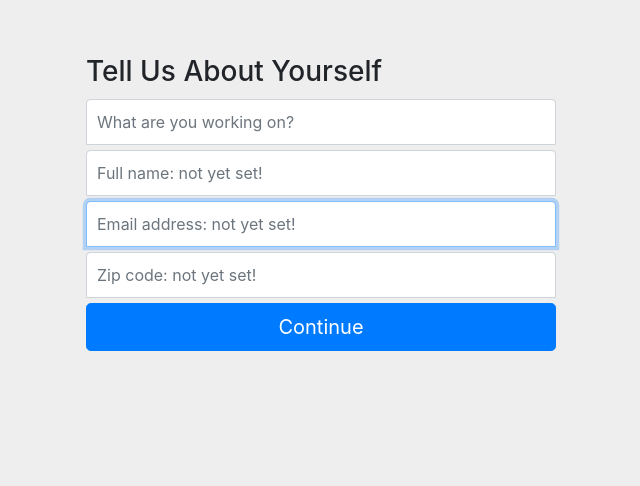
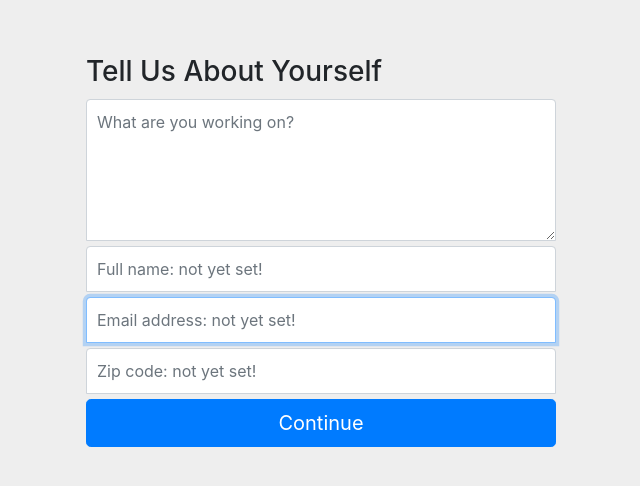
Before and after one commit to soapyking/sopo-kiosk, a Python web app: template kiosk/kiosk/templates/edit_info.html in a window 1280 px wide. Shown: the top 486 px of the page, without its empty margins (319-959 px from the left). Run offline with Jinja, Linux system fonts and the light colour scheme; the template is opened without the code that fills it, so the values that code supplies are empty; some libraries are stand-ins or nearby versions.

Commit message:
Continuing work on user visit notes section

```diff
--- a/kiosk/kiosk/static/css/signin.css
+++ b/kiosk/kiosk/static/css/signin.css
@@ -27,3 +27,9 @@
   border-bottom-right-radius: 0;
   border-bottom-left-radius: 0;
 }
+
+.form-signin textarea {
+  margin-bottom: 5px;
+  border-bottom-right-radius: 0;
+  border-bottom-left-radius: 0;
+}
--- a/kiosk/kiosk/templates/edit_info.html
+++ b/kiosk/kiosk/templates/edit_info.html
@@ -10,8 +10,8 @@
     <div class="container">
         <form class="form-signin" role="form" method="post">
           <h3 class="form-signin-heading">Tell Us About Yourself</h3>
-          <input type="textarea" rows="5" class="form-control" name="whatup"
-            placeholder="What are you working on?">
+          <textarea class="form-control" rows="5"
+            placeholder="What are you working on?" name="whatup"></textarea>
           <input type="text" class="form-control" name="fullname"
             placeholder="Full name: {% if fullname %}{{fullname}}{% else %}not yet set!{% endif %}">
           <input type="email" class="form-control" autofocus="" name="email"
--- a/kiosk/kiosk/views/signin.py
+++ b/kiosk/kiosk/views/signin.py
@@ -72,7 +72,6 @@ def accept_waiver():
 	''' AC'd '''
 	if not session['username']:
 		return redirect(url_for('emit_signin'))
-	return render_template('waiver.html')
 	signin = Signin()
 	signin.user_id = User.query.filter_by(uname=session['username']).first().id
 	signin.event_id = Event.get_current_event().id
```
